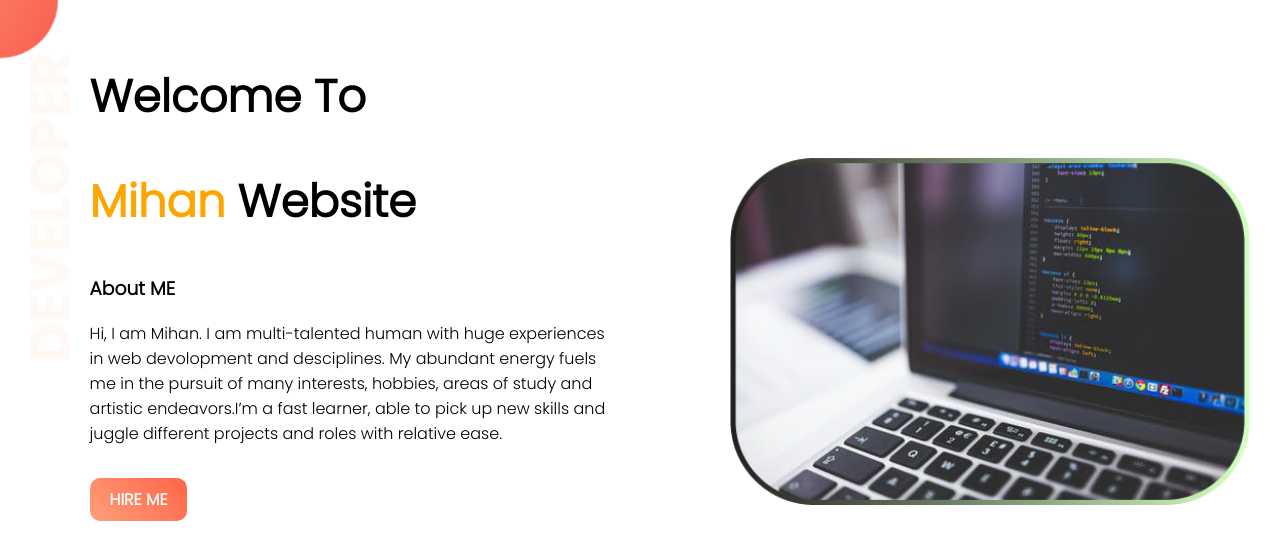
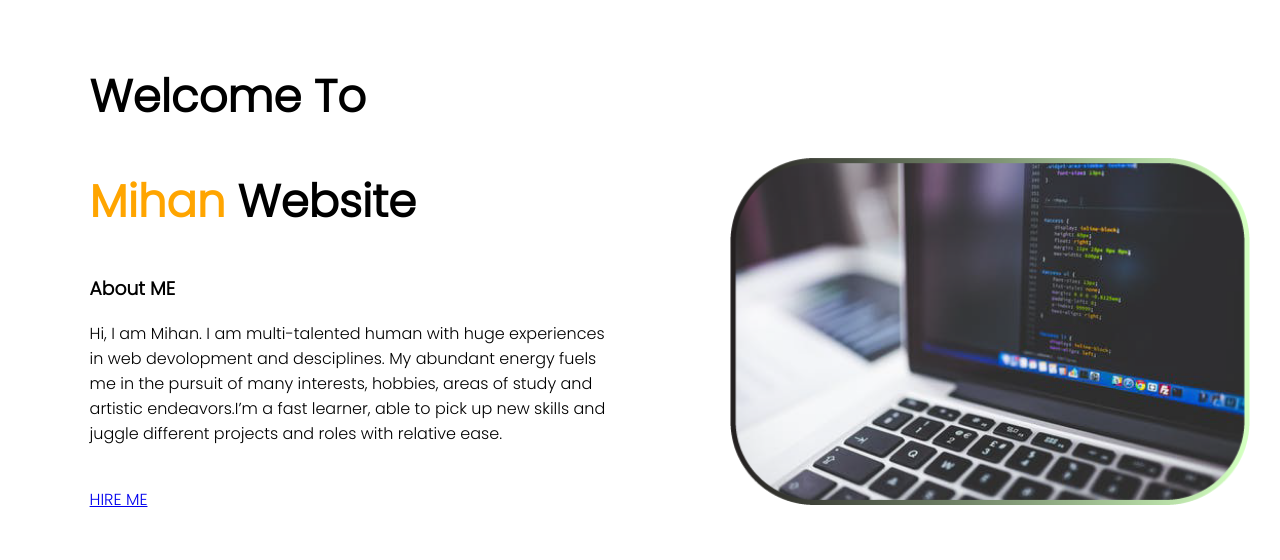
Before and after one commit to Mihan-Coder/My-First-Website, a plain HTML site: page index.html in a window 1280 px wide. Drawn offline with Linux system fonts and the light colour scheme.

Commit message:
learned github

```diff
--- a/style.css
+++ b/style.css
@@ -24,18 +24,3 @@ body{
 #PO{
     font-weight: 500;
 }
-.top-banner{
-    background-image: url(resourse/developer-portfolio/top-banner.png);
-    background-repeat: no-repeat;
-}
-section{
-    height: 500px;
-}
-#profile{
-    text-decoration: none;
-    background-image: linear-gradient(45deg, lightSalmon,tomato);
-    padding: 10px 20px;
-    border-radius: 10px;
-    color: white;
-    font-weight: 700;
-}
```
